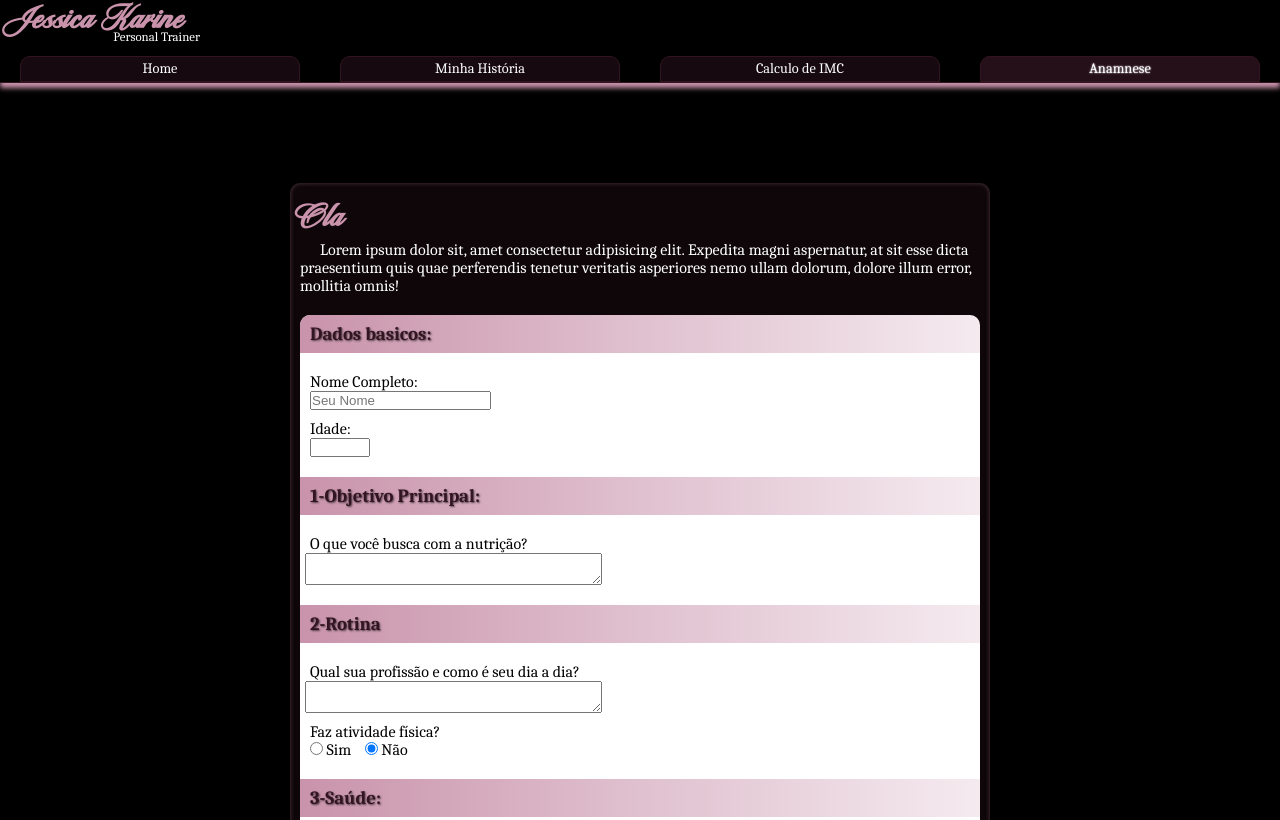
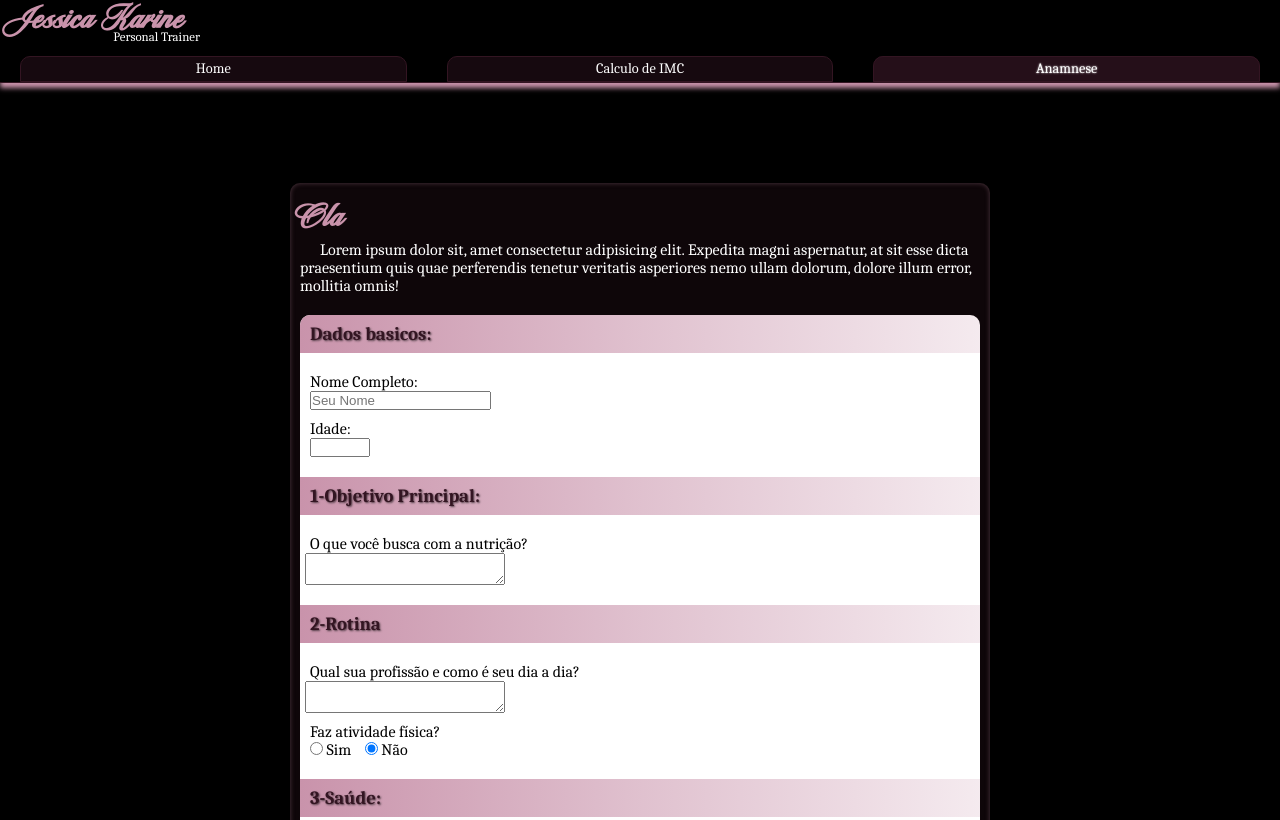
Before and after one commit to HerbertCM/projeto-amor, a plain HTML site: page paginas/anamnese.html in a window 1280 px wide. Shown: the top 820 px of the page. Drawn offline with nearby package versions, Linux system fonts and the light colour scheme; a web font is replaced by a local one.

Commit message:
formulario corrigido 1.1

```diff
--- a/paginas/anamnese.html
+++ b/paginas/anamnese.html
@@ -24,9 +24,6 @@
             <ul>
                 <a href="../index.html">
                     <li>Home</li>
-                </a>
-                <a href="#">
-                    <li>Minha História</li>
                 </a>
                 <a href="imc.html">
                     <li>Calculo de IMC</li>
--- a/paginas/estilos/extra.css
+++ b/paginas/estilos/extra.css
@@ -233,6 +233,10 @@ form.anamnese textarea{
     margin-left: 5px;
 }
 
+textarea{
+    width: 200px;
+}
+
 /*Perguntas do sim*/
 
 div#i1div{
```
Also changed, not shown: index.html (+0 -3 lines), paginas/imc.html (+0 -3 lines).
